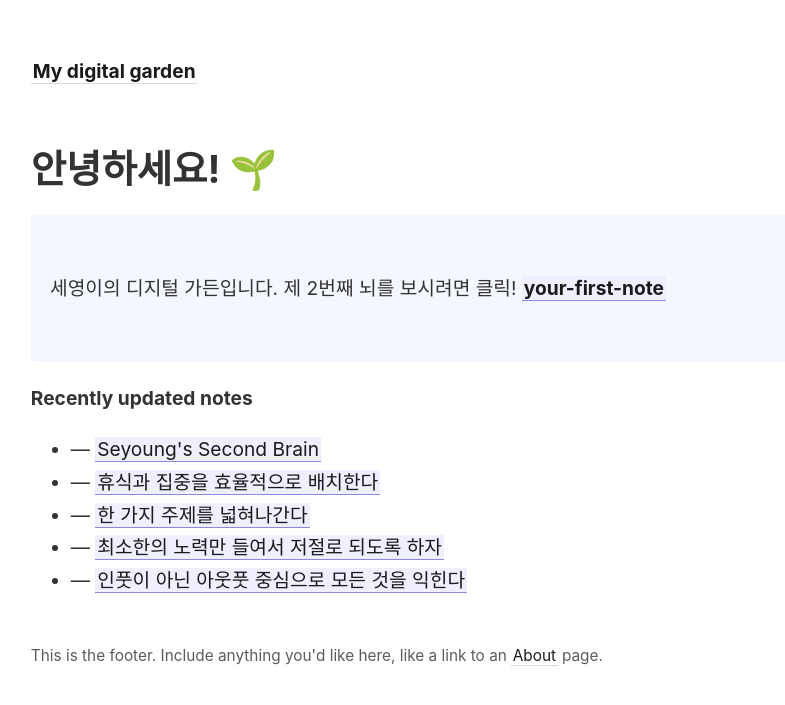
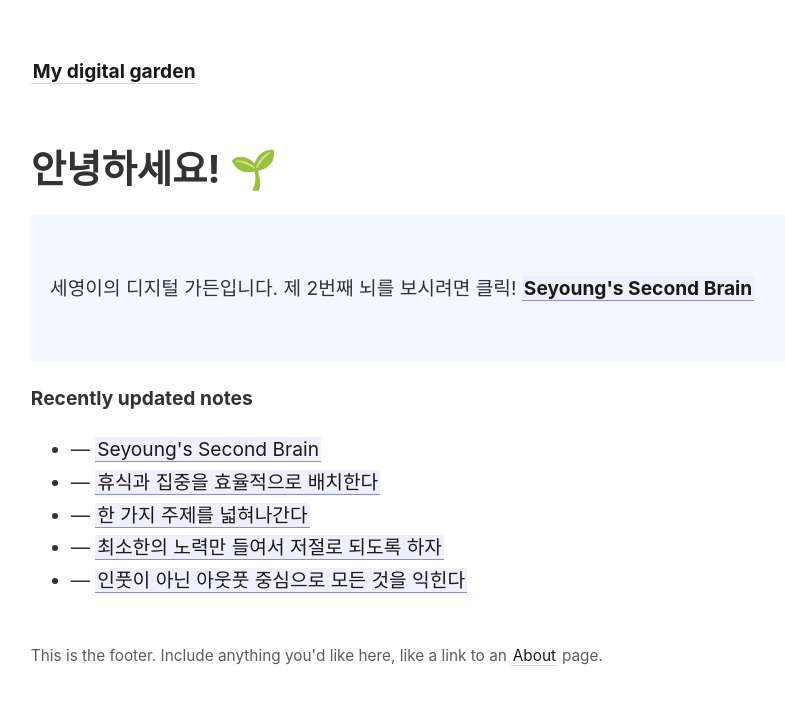
Before and after one commit to seyounggt/Seyoung-s-Digital-Garden, a Jekyll site: the page built from _pages/index.md, in a window 1280 px wide. Shown: the top 705 px of the page, without its empty margins (46-831 px from the left). Built offline with Jekyll 4.4.1, drawn with Linux system fonts in a browser that asks for light colours.

Commit message:
Update index.md

```diff
--- a/_pages/index.md
+++ b/_pages/index.md
@@ -9,7 +9,7 @@ permalink: /
 
 <p style="padding: 3em 1em; background: #f5f7ff; border-radius: 4px;">
   세영이의 디지털 가든입니다.
-  제 2번째 뇌를 보시려면 클릭! <span style="font-weight: bold">[[your-first-note]]</span>
+  제 2번째 뇌를 보시려면 클릭! <span style="font-weight: bold">[[Seyoung's Second Brain]]</span>
 </p>
 
 <strong>Recently updated notes</strong>
```
